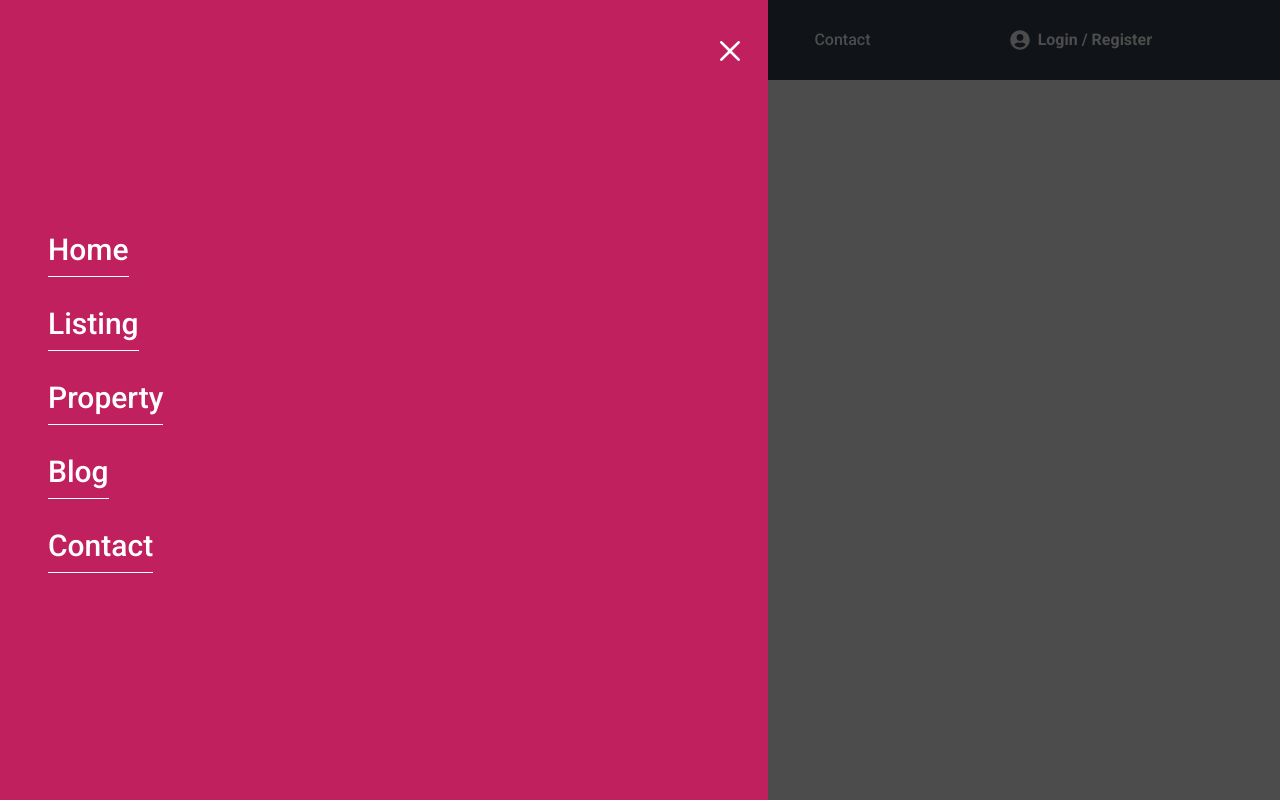
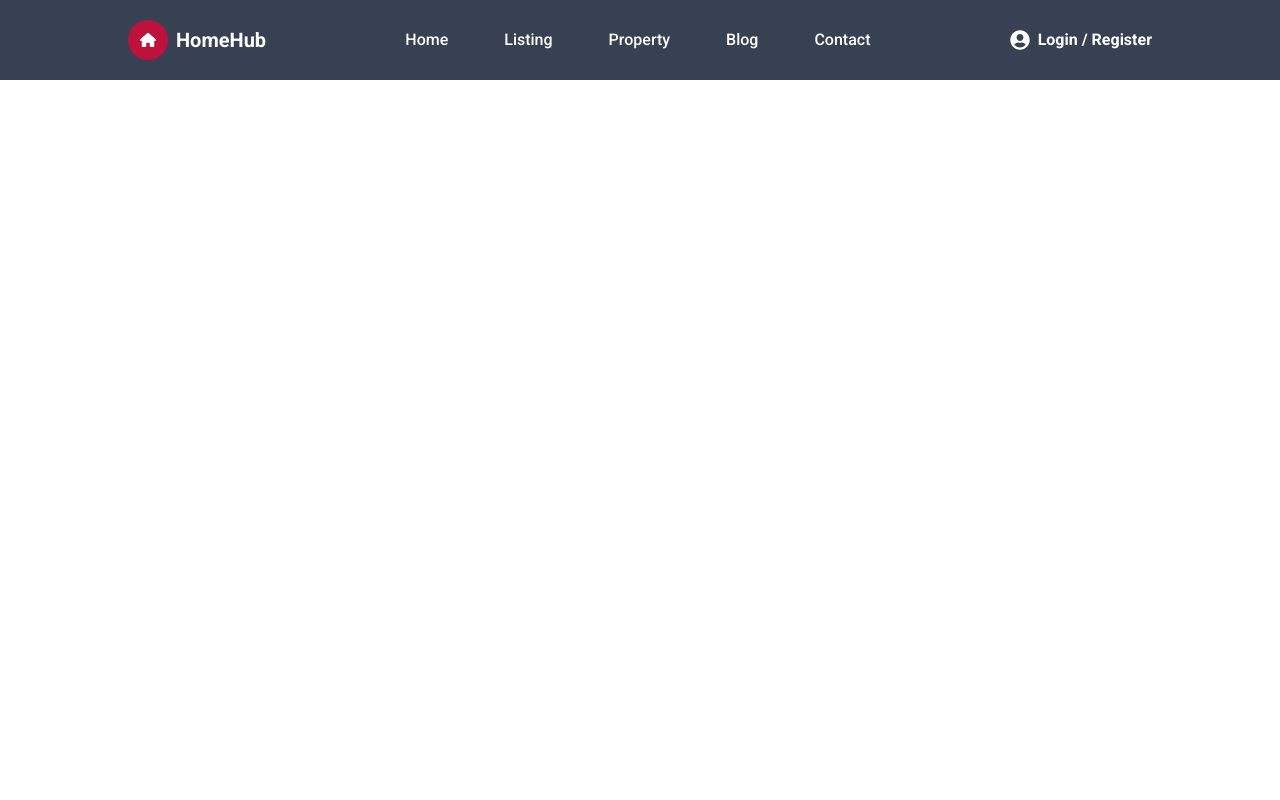
Before and after one commit to mahdimsm/real-state-front, a Next.js app: page / in a window 1280 px wide. Built offline with nearby package versions, Linux system fonts and the light colour scheme.

Commit message:
implement open and close sideNavbar with buttons

```diff
--- a/components/Home/Navbar/MobileNav.tsx
+++ b/components/Home/Navbar/MobileNav.tsx
@@ -2,16 +2,21 @@
 import { navLinks } from "./Nav";
 import Link from "next/link";
 import { CgClose } from "react-icons/cg";
+type Props ={
+  showNav:boolean,
+  closeNav:()=>void
+}
 
-const MobileNav = () => {
+const MobileNav = ({closeNav,showNav}:Props) => {
+  const navOpen = showNav?"translate-x-0":"translate-x-[-100%]";
   return (
     <div>
       {/* overlay */}
-      <div className="transform fixed transition-all duration-200 z-[1000] inset-0 bg-black opacity-70 w-full h-screen"></div>
+      <div className={`transform ${navOpen} fixed transition-all duration-200 z-[1000] inset-0 bg-black opacity-70 w-full h-screen`}></div>
         {/* navLinks */}
         <div
-          className="text-white transform transition-all duration-500 delay-300 fixed  flex justify-center flex-col
-        h-full w-[80%] sm:w-[60%] bg-[#c1205e] space-y-6 z-[10000]"
+          className={`text-white ${navOpen} transform transition-all duration-500 delay-300 fixed  flex justify-center flex-col
+        h-full w-[80%] sm:w-[60%] bg-[#c1205e] space-y-6 z-[10000]`}
         >
           {navLinks.map((navlink) => {
             return (
@@ -23,7 +28,7 @@
             );
           })}
            {/* close button */}
-           <CgClose className="absolute top-[0.7rem] right-[1.4rem] sm:w-8 sm:h-8 w-6 h-6 text-white"/>
+           <CgClose onClick={closeNav} className="absolute top-[0.7rem] right-[1.4rem] sm:w-8 sm:h-8 w-6 h-6 text-white"/>
         </div>
 
     </div>
--- a/components/Home/Navbar/Nav.tsx
+++ b/components/Home/Navbar/Nav.tsx
@@ -4,6 +4,9 @@
 import { FaUserCircle } from "react-icons/fa";
 import { FaHouse } from "react-icons/fa6";
 import { HiBars3BottomRight } from "react-icons/hi2";
+type Props={
+  openNav:()=>void
+}
 
 export const navLinks = [
   {
@@ -33,7 +36,7 @@
   },
 ];
 
-const Nav = () => {
+const Nav = ({openNav}:Props) => {
   const [navBg, setNavBg] = useState(false);
   useEffect(() => {
     const handler = () => {
@@ -75,7 +78,7 @@
             <FaUserCircle className="w-5 h-5" />
             <p className="font-bold text-xs sm:text-base">Login / Register</p>
           </div>
-          <HiBars3BottomRight className="sm:w-8 sm:h-8 w-6 h-6 cursor-pointer text-white lg:hidden" />
+          <HiBars3BottomRight onClick={openNav} className="sm:w-8 sm:h-8 w-6 h-6 cursor-pointer text-white lg:hidden" />
         </div>
       </div>
     </div>
--- a/components/Home/Navbar/ResponsiveNav.tsx
+++ b/components/Home/Navbar/ResponsiveNav.tsx
@@ -1,13 +1,18 @@
 "use client";
-import React from 'react'
+import React, { useState } from 'react'
 import Nav from './Nav'
 import MobileNav from './MobileNav'
 
 const ResponsiveNav = () => {
+
+  const [showNav,setShowNav]=useState(false);
+  const openNavHandler=()=>setShowNav(true);
+  const closeNavHandler=()=>setShowNav(false);
+
   return (
     <div>
-      <Nav/>
-      <MobileNav/>
+      <Nav openNav={openNavHandler}/>
+      <MobileNav showNav={showNav} closeNav={closeNavHandler}/>
     </div>
   )
 }
```
